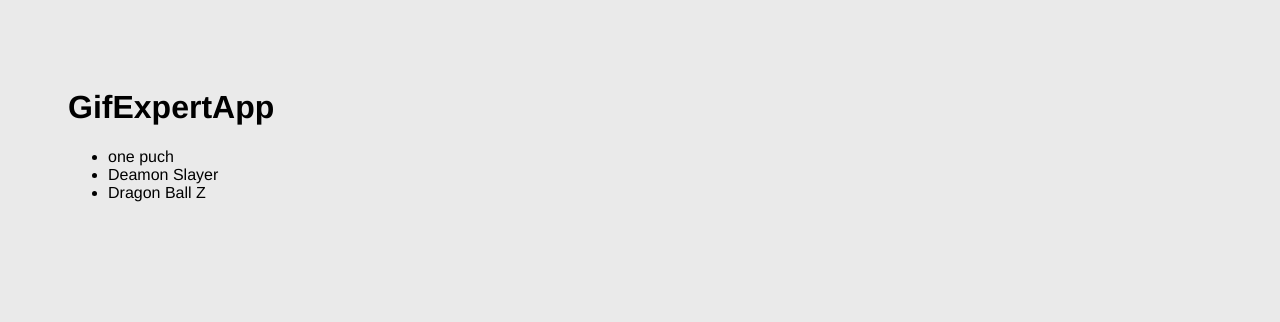
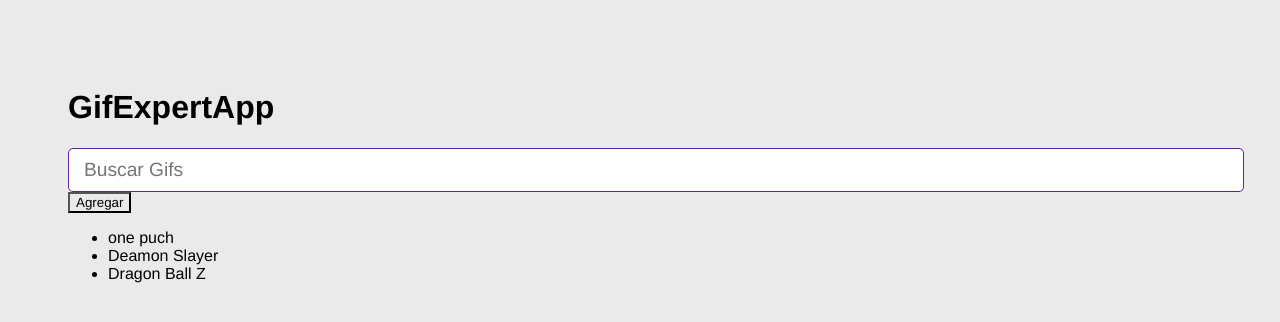
Before and after one commit to Adrianfeloh1/App-animaciones-git, a React (Vite) app: page / in a window 1280 px wide. Shown: the top 322 px of the page. Built offline with nearby package versions, Linux system fonts and the light colour scheme.

Commit message:
Cargando el componente del input AddCategory con sus validaciones

```diff
--- a/src/GifExpertApp.jsx
+++ b/src/GifExpertApp.jsx
@@ -1,20 +1,34 @@
 import { useState } from "react";
+import { AddCategory } from "./components/AddCategory";
 
 export const GifExpertApp = () => {
+  const [categories, setCategories] = useState([
+    "one puch",
+    " Deamon Slayer",
+    " Dragon Ball Z",
+  ]);
 
-  const [categories, setCategories] = useState(["one puch", " Deamon Slayer", " Dragon Ball Z"]);
+  const onAddCategory = (newCategory) => {
+    if (categories.includes(newCategory)) return;
+
+    setCategories([newCategory, ...categories]);
+  };
 
   return (
     <>
       <h1> GifExpertApp</h1>
 
+      <AddCategory /* setCategories={setCategories} categories={categories} */
+        onNewCategory={(event) => onAddCategory(event)}
+      />
+
+      <button onClick={onAddCategory}>Agregar</button>
+
       <ul>
-        {categories.map ( category => {
-            return <li key={category}> {category}</li>
+        {categories.map((category) => {
+          return <li key={category}> {category}</li>;
         })}
       </ul>
-
-
     </>
   );
 };
--- /dev/null
+++ b/src/components/AddCategory.jsx
@@ -0,0 +1,29 @@
+import React, { useState } from "react";
+
+export const AddCategory = ({ onNewCategory }) => {
+  const [inputValue, setInputValue] = useState("");
+
+  const inputChange = (event) => {
+    setInputValue(event.target.value);
+  };
+
+  const onSubmit = (event) => {
+    event.preventDefault();
+    if (inputValue.trim().length <= 1) return;
+
+    /* setCategories([...categories, inputValue]); */
+    onNewCategory(inputValue.trim())
+    setInputValue("");
+  };
+
+  return (
+    <form onSubmit={onSubmit}>
+      <input
+        type="text"
+        placeholder="Buscar Gifs"
+        value={inputValue}
+        onChange={inputChange}
+      />
+    </form>
+  );
+};
```
